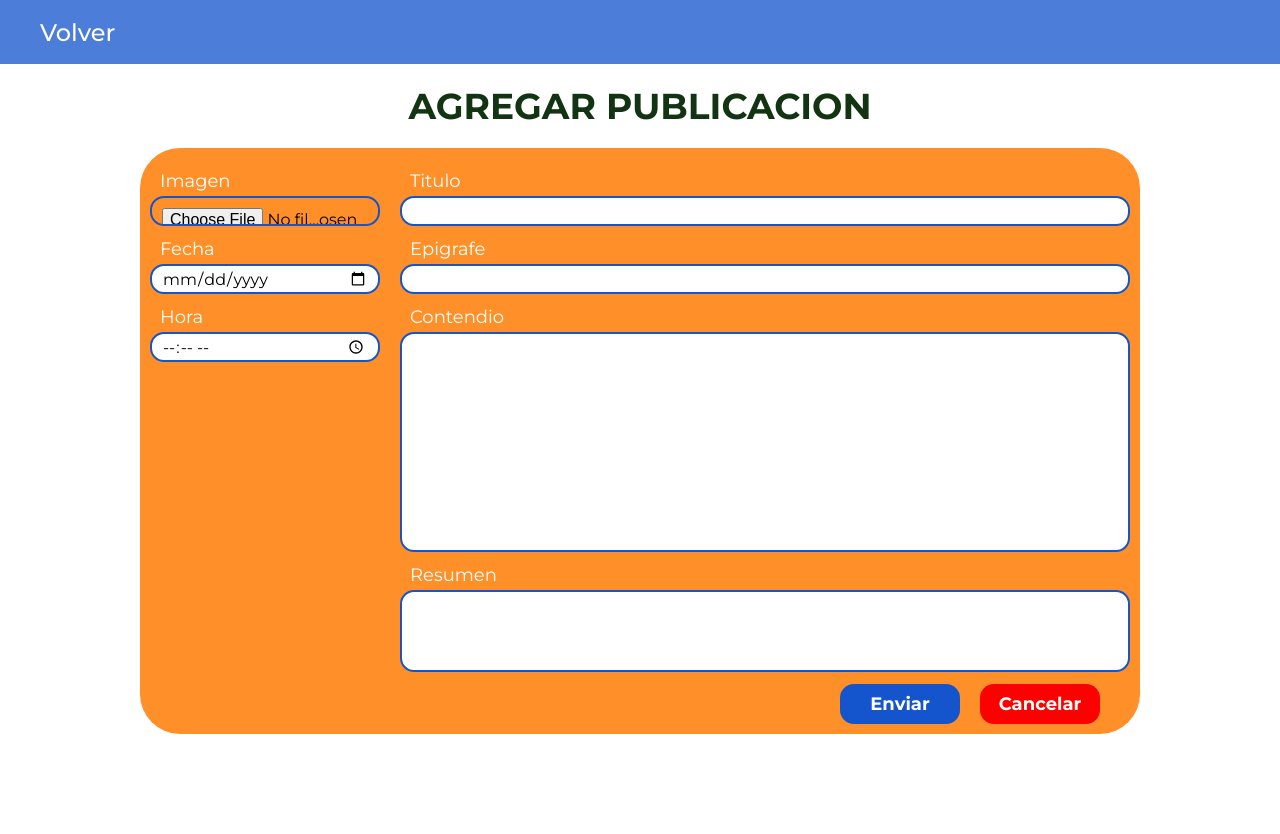
After one commit to ArgecDevTeam/ARGEC-ITConsulting, a PHP site: page /pages/post/form.php in a window 1280 px wide. The commit adds this page. Run offline with PHP 8.4, Linux system fonts and the light colour scheme; some libraries are stand-ins or nearby versions.

Commit message:
seccion de admin y login

```diff
--- a/assets/estilos/dashboardd.css
+++ b/assets/estilos/dashboardd.css
@@ -10,7 +10,13 @@
   display: flex;
   justify-content: center;
   align-items: center;
+}
+
+.header__dashboard-titulo a {
+  text-decoration: none;
   color: #fff;
+  font-size: 1.5rem;
+  font-weight: 500;
 }
 
 .header__dashboard-logout {
--- /dev/null
+++ b/assets/estilos/editar.css
@@ -0,0 +1,130 @@
+.formulario {
+  display: flex;
+  flex-direction: column;
+  align-items: center;
+}
+
+.formulario__titulo {
+  width: 100%;
+  text-align: center;
+  font-size: 1.5rem;
+  text-transform: uppercase;
+  color: #123412;
+  margin: 20px 0;
+  font-weight: 500;
+}
+
+/* Estilos para los inputs */
+
+form {
+  width: 1000px;
+  display: flex;
+  background-color: #ff891aee;
+  border-radius: 40px;
+  overflow: hidden;
+  margin-bottom: 100px;
+}
+
+.lado-1 {
+  width: 25%;
+  padding: 10px;
+}
+
+.lado-2 {
+  width: 75%;
+  padding: 10px;
+}
+
+.lado-3 {
+  display: flex;
+  justify-content: space-around;
+}
+
+.input-group {
+  display: flex;
+  flex-direction: column;
+  gap: 4px;
+  margin: 12px 0;
+}
+
+label {
+  color: #fff;
+  font-size: 18px;
+  margin-left: 10px;
+}
+
+input, textarea{
+  border: 2px #1455ce solid;
+  outline: none;
+  height: 30px;
+  padding: 10px;
+  border-radius: 14px;
+  font-size: 16px;
+}
+
+
+#txtID {
+  width: 50px;
+  text-align: center;
+}
+
+#contenido {
+  height: 220px;
+  resize: none;
+  overflow-y: scroll;
+}
+
+#contenido::-webkit-scrollbar {
+  display: none;
+}
+
+#resumen {
+  height: 82px;
+  resize: none;
+}
+
+/* Botones */
+
+.editar__botones {
+  display: flex;
+  justify-content: end;
+  align-items: end;
+  gap: 20px;
+  padding-right: 30px;
+  height: 40px;
+}
+
+.btn-editar {
+  width: 120px;
+  height: 100%;
+  background-color: #1455ce;
+  color: #fff;
+  font-size: 18px;
+  padding: 0;
+  font-weight: 700;
+  cursor: pointer;
+  border: none;
+}
+
+.btn-editar:hover {
+  background-color: #487cdb;
+}
+
+.btn-cancelar {
+  width: 120px;
+  height: 100%;
+  background-color: red;
+  color: #fff;
+  font-size: 18px;
+  padding: 0;
+  font-weight: 700;
+  border-radius: 14px;
+  text-decoration: none;
+  display: flex;
+  justify-content: center;
+  align-items: center;
+}
+
+.btn-cancelar:hover {
+  background-color: rgb(114, 0, 0);
+}
--- /dev/null
+++ b/pages/post/form.php
@@ -0,0 +1,117 @@
+<?php
+  include('../../php/bd.php');
+
+  if ($_POST) {
+
+    $titulo = (isset($_POST['titulo']))?$_POST['titulo']:"";
+    $nombreArchivo = $_FILES["imagen"]["name"];
+    $tipoArchivo = $_FILES["imagen"]["type"];
+    $tamañoArchivo = $_FILES["imagen"]["size"];
+    $tempArchivo = $_FILES["imagen"]["tmp_name"];
+    $epigrafe = (isset($_POST['epigrafe']))?$_POST['epigrafe']:"";
+    $fecha = (isset($_POST['fecha']))?$_POST['fecha']:"";
+    $hora = (isset($_POST['hora']))?$_POST['hora']:"";
+    $contenido = (isset($_POST['contenido']))?$_POST['contenido']:"";
+    $resumen = (isset($_POST['resumen']))?$_POST['resumen']:"";
+    $carpetaDestino = "../../assets/img/post-img";
+
+    $allowedTypes = array("image/jpeg", "image/png", "image/gif", "image/webp");
+    if(!in_array($tipoArchivo, $allowedTypes)) {
+      print_r("Error: Solo se permiten archivos de imagen (JPEG, PNG, GIF, WEBP).");
+    } else {
+      $datosImagen = file_get_contents($tempArchivo);
+      if(move_uploaded_file($tempArchivo, $carpetaDestino . $nombreArchivo)) {
+        echo "Imagen subida exitosamente.";
+      } else {
+        echo "Error al subir la imagen.";
+      }
+
+      $sentencia = $conexion->prepare("INSERT INTO `publicaciones` (`ID`, `titulo`, `nom_imagen`, `tipo_imagen`, `datos_imagen`, `epigrafe`, `fecha`, `hora`, `contenido`, `resumen`) VALUES (NULL, :titulo, :nom_imagen, :tipo_imagen, :datos_imagen, :epigrafe, :fecha, :hora, :contenido, :resumen);");
+
+      $sentencia->bindParam(":titulo", $titulo);
+      $sentencia->bindParam(":nom_imagen", $nombreArchivo);
+      $sentencia->bindParam(":tipo_imagen", $tipoArchivo);
+      $sentencia->bindParam(":datos_imagen", $datosImagen, PDO::PARAM_LOB);
+      $sentencia->bindParam(":epigrafe", $epigrafe);
+      $sentencia->bindParam(":fecha", $fecha);
+      $sentencia->bindParam(":hora", $hora);
+      $sentencia->bindParam(":contenido", $contenido);
+      $sentencia->bindParam(":resumen", $resumen);
+      if($sentencia->execute()) {
+        $mensaje = "Registro agregado con exito";
+        header("Location:form.php?mensaje=$mensaje");
+      } else {
+        echo "Error al crear y guardar el post en la base de datos.";
+      }
+    }
+  }
+
+?>
+
+<!DOCTYPE html>
+<html lang="es">
+<head>
+  <meta charset="UTF-8">
+  <meta name="viewport" content="width=device-width, initial-scale=1.0">
+  <link rel="shortcut icon" href="../../assets/img/No-background2.webp" type="image/x-icon">
+  <title>Nueva Publicacion</title>
+  <link rel="stylesheet" href="../../assets/estilos/main.css">
+  <link rel="stylesheet" href="../../assets/estilos/dashboardd.css">
+  <link rel="stylesheet" href="../../assets/estilos/editar.css">
+</head>
+<body>
+  <header class="header__dashboard">
+    <div class="header__dashboard-titulo">
+      <a href="../admin/index.php" style="margin-left: 40px;">Volver</a>
+    </div>
+  </header>
+
+  <section class="formulario">
+    <div class="formulario__titulo">
+      <h1>Agregar publicacion</h1>
+    </div>
+    <form action="" method="post" enctype="multipart/form-data">
+      <div class="lado-1">
+        <div class="input-group">
+          <label for="imagen">Imagen</label>
+          <input type="file" name="imagen" id="imagen">
+        </div>
+        <div class="input-group">
+          <label for="fecha">Fecha</label>
+          <input type="date" name="fecha" id="fecha">
+        </div>
+        <div class="input-group">
+          <label for="hora">Hora</label>
+          <input type="time" name="hora" id="hora">
+        </div>
+      </div>
+      <div class="lado-2">
+        <div class="lado-3">
+        </div>
+        <div class="input-group">
+          <label for="titulo">Titulo</label>
+          <input type="text" name="titulo" id="titulo" maxlength="50" required>
+        </div>
+        <div class="input-group">
+          <label for="epigrafe">Epigrafe</label>
+          <input type="text" name="epigrafe" id="epigrafe" maxlength="25">
+        </div>
+        <div class="input-group">
+          <label for="contenido">Contendio</label>
+          <textarea type="text" name="contenido" id="contenido" required></textarea>
+        </div>
+        <div class="input-group">
+          <label for="resumen">Resumen</label>
+          <textarea type="text" name="resumen" id="resumen" maxlength="150"></textarea>
+        </div>
+        <div class="editar__botones">
+          <input type="submit" value="Enviar" class="btn-editar">
+          <a href="../admin/index.php" class="btn-cancelar">Cancelar</a>
+        </div>
+      </div>
+    </form>
+  </section>
+
+  <script src="https://kit.fontawesome.com/80ad4ec867.js" crossorigin="anonymous"></script>
+</body>
+</html>
--- /dev/null
+++ b/php/bd.php
@@ -0,0 +1,18 @@
+<?php
+
+$servidor = 'localhost';
+$baseDeDatos = 'blog-argec';
+$usuario = 'root';
+$password = '';
+
+try{
+
+  $conexion = new PDO("mysql:host=$servidor;dbname=$baseDeDatos",$usuario,$password);
+  // echo "Conexion exitosa";
+
+}catch(Exception $error){
+  echo $error->getMessage();
+}
+
+
+?>
```
Also changed, not shown: other parts of assets/estilos/dashboardd.css (+18 -91 lines), assets/estilos/login.css (+6 -15 lines), pages/admin/editar.php (added, +133 -0 lines), pages/admin/guardar_imagen.php (added, +13 -0 lines), pages/admin/index.php (added, +84 -0 lines), pages/admin/mostrar_imagen.php (added, +23 -0 lines), pages/login/login.php (added, +71 -0 lines), php/cerrar.php (added, +7 -0 lines).
